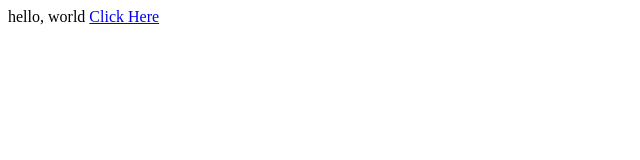
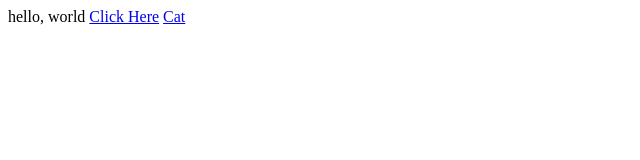
Before and after one commit to Raaapaaa/raaapaaa.github.io, a plain HTML site: page index.html in a window 1280 px wide. Shown: the full height of the page, 0-640 px from the left. Drawn offline with Linux system fonts and the light colour scheme.

Commit message:
with a cat v2

```diff
--- a/index.html
+++ b/index.html
@@ -8,5 +8,6 @@
     <body>
         hello, world
         <a href="/headings.html">Click Here</a>
+        <a href="/images.html">Cat</a>
     </body>
 </html>
```
